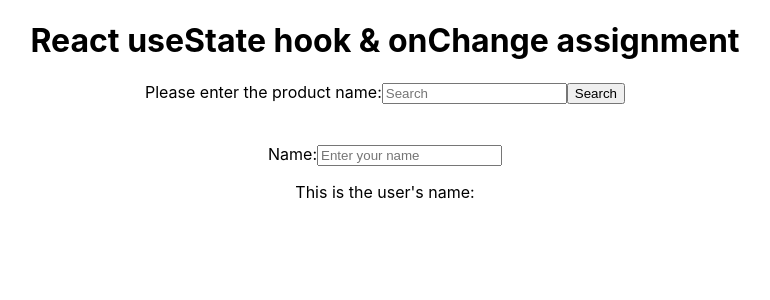
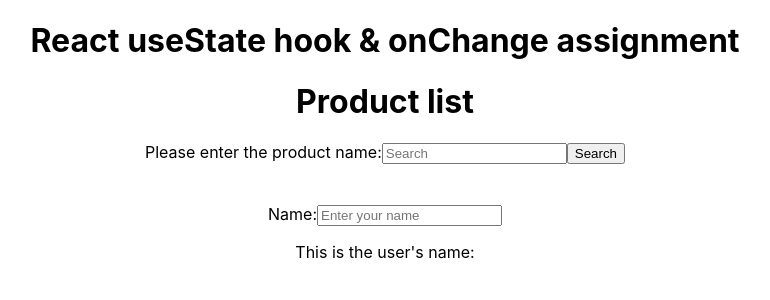
Before and after one commit to instrumentofdarkness/React_Form, a React (Create React App) app: page / in a window 1280 px wide. Shown: the top 300 px of the page, without its empty margins (255-1025 px from the left). Built offline with nearby package versions, Linux system fonts and the light colour scheme.

Commit message:
further update

```diff
--- a/src/App.js
+++ b/src/App.js
@@ -1,7 +1,8 @@
 import React, { useState } from "react";
 import "./App.css";
-import SearchFormProduct from "./components/form/SearchFormProduct";
+import SearchFormProduct from "./components/userInput/SearchFormProduct";
 import NameEntry from "./components/form/NameEntry";
+import ProductList from "./components/product/ProductList";
 
 const productList = [
   {
@@ -120,14 +121,19 @@ function App() {
   // and display the products that match the search term
   // in the SearchFormProduct component
 
- const filteredProducts = productList.filter((product) => {
-  return product.title.toLowerCase().includes
-  (searchTerm.toLowerCase())
+  const filteredProducts = productList.filter((product) => {
+    return product.title.toLowerCase().includes(searchTerm.toLowerCase());
   });
   return (
     <div className="App">
       <h1> React useState hook & onChange assignment </h1>
+      <ProductList
+        productList={productList}
+        searchTerm={searchTerm}
+        filteredProducts={filteredProducts}
+      />
       <SearchFormProduct setSearchTerm={setSearchTerm} />
+
       <br />
       <NameEntry />
     </div>
--- a/src/components/product/ProductItem.jsx
+++ b/src/components/product/ProductItem.jsx
@@ -1,5 +1,11 @@
 import React from "react";
 
-export default function ProductItem() {
-  return <div>ProductItem.</div>;
+export default function ProductItem({ product }) {
+  return (
+    <div>
+      <h2>{product.name}</h2>
+      <p>{product.description}</p>
+      <p>{product.price}</p>
+    </div>
+  );
 }
--- a/src/components/product/ProductList.jsx
+++ b/src/components/product/ProductList.jsx
@@ -1,5 +1,28 @@
 import React from "react";
+import ProductItem from "./ProductItem";
 
-export default function ProductList() {
-  return <div>ProductList</div>;
+export default function ProductList({
+  productList,
+  searchTerm,
+  filteredProducts,
+}) {
+  if ({ searchTerm }) {
+    return (
+      <div>
+        <h1>Product list</h1>
+        {productList.map((product) => {
+          <ProductItem key={product.id} product={product} />;
+        })}
+      </div>
+    );
+  } else {
+  }
+  return (
+    <div>
+      <h1>Product list</h1>
+      {filteredProducts.map((product) => {
+        <ProductItem key={product.id} product={product} />;
+      })}
+    </div>
+  );
 }
--- a/src/components/userInput/UserInput.jsx
+++ /dev/null
@@ -1,5 +0,0 @@
-import React from "react";
-
-export default function UserInput() {
-  return <div>UserInput</div>;
-}
```
Also changed, not shown: src/components/userInput/SearchFormProduct.jsx (renamed from src/components/form/SearchFormProduct.jsx).
